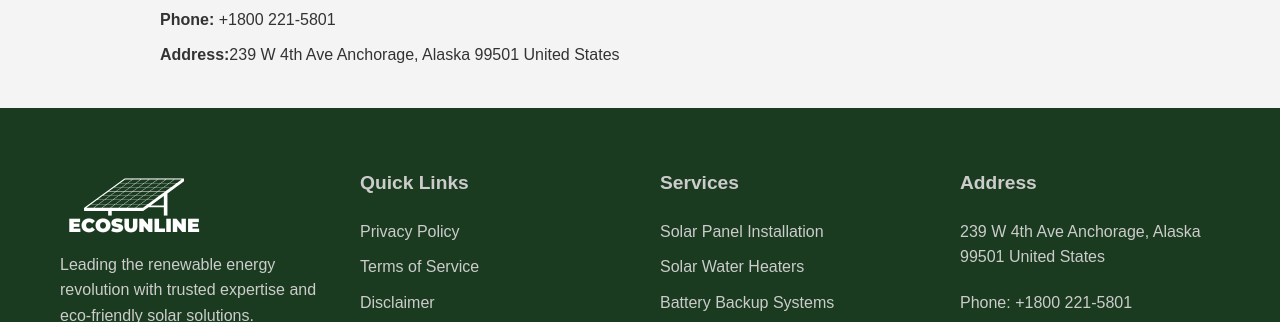
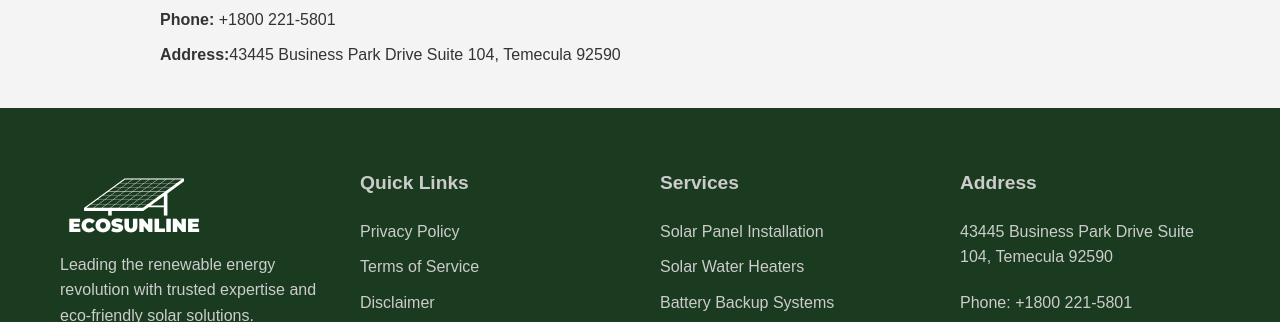
Before and after one commit to DivyanshiShrivastav04/ecosunline, a website built with Vite: page terms-of-service.html in a window 1280 px wide. Shown: the part 1859-2181 px from the top of the page. Built offline with nearby package versions, Linux system fonts and the light colour scheme.

Commit message:
terms-of-service.html

```diff
--- a/terms-of-service.html
+++ b/terms-of-service.html
@@ -163,7 +163,7 @@
     <p style="margin-bottom: 20px;">For any concerns or questions regarding these Terms, please contact us:</p>
     <p style="margin-bottom: 10px;"><strong>Email:</strong> <a href="mailto:customer@ecosunline.com" style="text-decoration: none; color: #333;"> customer@ecosunline.com</a></p>
     <p style="margin-bottom: 10px;"><strong>Phone:</strong><a href="tel:+1800 221-5801" style="text-decoration: none; color: #333;"> +1800 221-5801</a> </p>
-    <p style="margin-bottom: 10px;"><strong>Address:</strong>239 W 4th Ave Anchorage, Alaska 99501 United States</p>
+    <p style="margin-bottom: 10px;"><strong>Address:</strong>43445 Business Park Drive Suite 104, Temecula 92590</p>
   </section>
 
 
@@ -198,7 +198,7 @@
                 </div>
                 <div class="footer-section">
                     <h3>Address</h3>
-                    <p>239 W 4th Ave Anchorage, Alaska 99501 United States</p>
+                    <p>43445 Business Park Drive Suite 104, Temecula 92590</p>
                     <p>Phone: <a href="tel:+18002215801" style="text-decoration: none; color: #cccccc;">+1800 221-5801</a></p>
                     <p>Email: <a href="mailto:customer@ecosunline.com" style="text-decoration: none; color: #cccccc;">customer@ecosunline.com</a></p>
                 </div>
```
